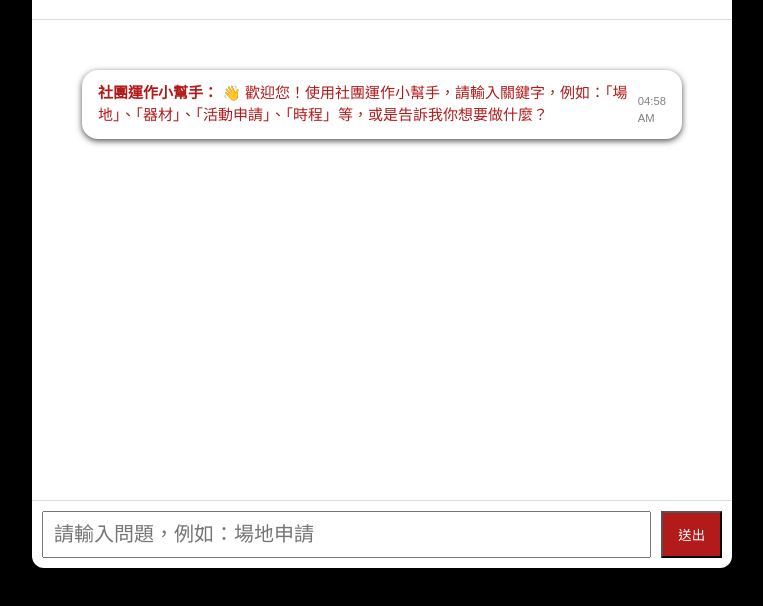
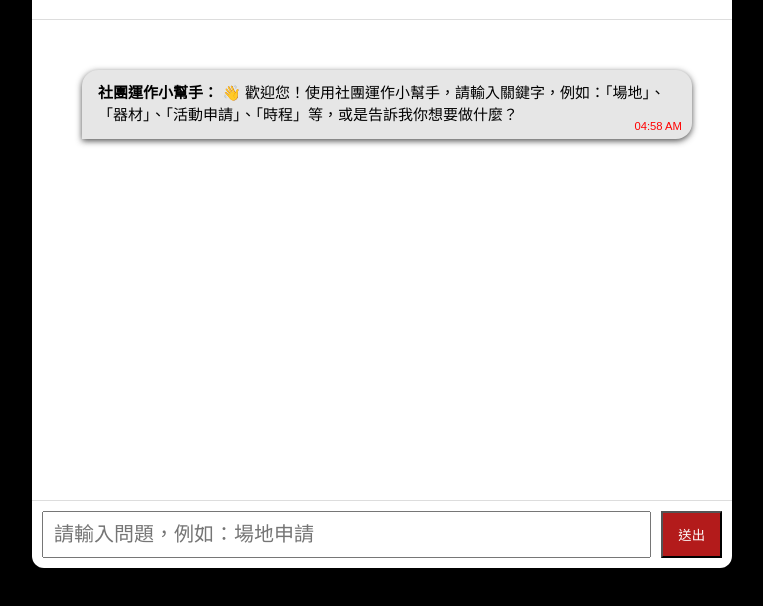
Before and after one commit to kegi0712/chatbot, a plain HTML site: page index.html in a window 1280 px wide. Shown: the part 162-768 px from the top of the page, without its empty margins (258-1021 px from the left). Drawn offline with Linux system fonts and the light colour scheme; no server answers.

Commit message:
Add files via upload

```diff
--- a/script.js
+++ b/script.js
@@ -71,7 +71,7 @@ function appendMessage(sender, text, type) {
   msgDiv.innerHTML = `
     <div style="display: flex; justify-content: space-between; align-items: flex-end;">
       <div><strong>${sender}：</strong> ${parsedText}</div>
-      <div style="font-size: 0.75em; color: gray; margin-left: 10px;">${time}</div>
+      <div style="font-size: 0.75em; color: red; position: absolute; bottom: 4px; right: 10px;">${time}</div>
     </div>`;
 
   chatBox.appendChild(msgDiv);
--- a/style.css
+++ b/style.css
@@ -74,11 +74,15 @@ button {
 }
 
 .user {
+ background-color: #d0f0c0;
+  margin-left: auto;
   text-align: right;
-  color: #333;
+  border-bottom-right-radius: 0;
 }
 
 .bot {
+   background-color: #e6e6e6;
+  margin-right: auto;
   text-align: left;
-  color: #b31b1b;
+  border-bottom-left-radius: 0;
 }
```
